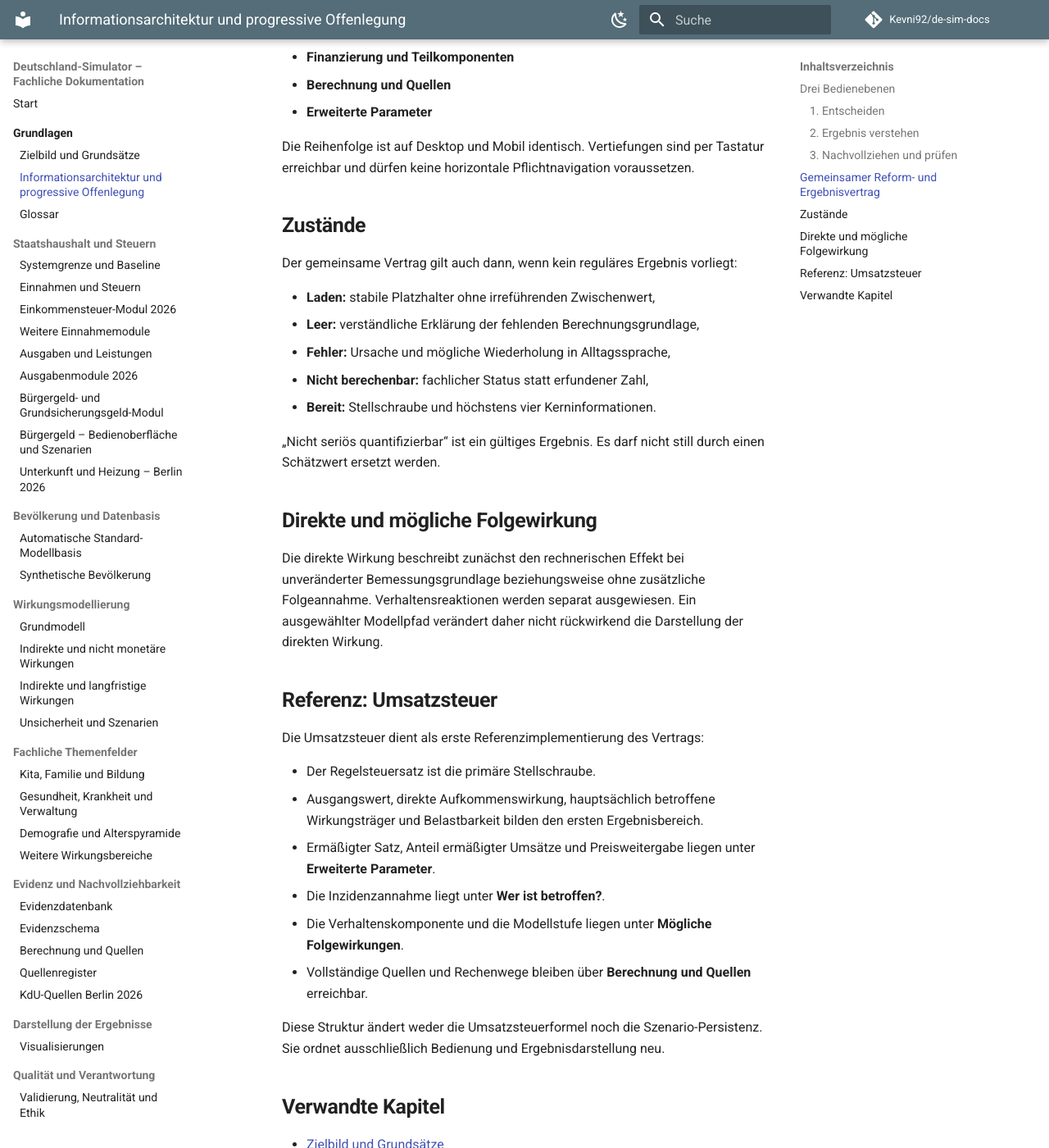
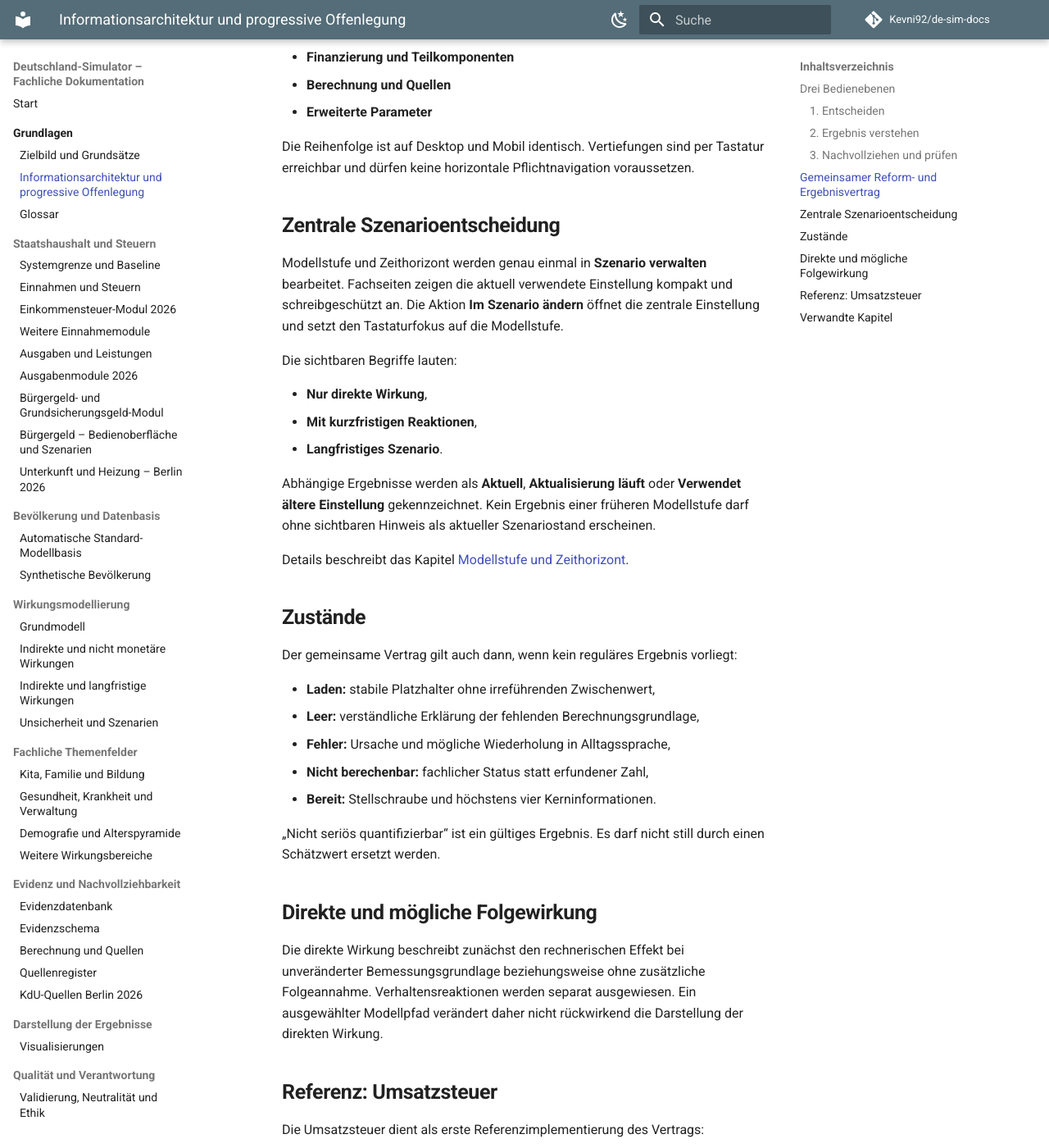
Before and after one commit to Kevni92/de-sim-docs, an MkDocs documentation site: the page built from docs/01-produkt/informationsarchitektur-und-progressive-offenlegung.md, in a window 1280 px wide and 1400 px high, scrolled down 1583 px. Shown: the whole window at 82% size. Built offline with MkDocs 1.6.1 and Material for MkDocs 9.7.7, drawn with Linux system fonts in a browser that asks for light colours; comment, search, counter and statistics services are not loaded; some of the changed text lies outside the part shown.

Commit message:
docs: zentrale Szenarioentscheidung im UI-Vertrag ergänzen (#21)

```diff
--- a/docs/01-produkt/informationsarchitektur-und-progressive-offenlegung.md
+++ b/docs/01-produkt/informationsarchitektur-und-progressive-offenlegung.md
@@ -32,7 +32,7 @@ Bei Bedarf bleiben vollständig erreichbar:
 
 - weitere Parameter und Annahmen,
 - Betroffenheits- und Inzidenzannahmen,
-- mögliche Folgewirkungen und Modellstufen,
+- mögliche Folgewirkungen und der zentrale Berechnungsrahmen,
 - Finanzierung und Teilkomponenten,
 - Quellen, Formeln, Daten- und Rechtsstand,
 - Unsicherheitsannahmen und bekannte Grenzen.
@@ -58,6 +58,20 @@ Unterhalb der Kerninformationen folgen getrennte Vertiefungen:
 
 Die Reihenfolge ist auf Desktop und Mobil identisch. Vertiefungen sind per Tastatur erreichbar und dürfen keine horizontale Pflichtnavigation voraussetzen.
 
+## Zentrale Szenarioentscheidung
+
+Modellstufe und Zeithorizont werden genau einmal in **Szenario verwalten** bearbeitet. Fachseiten zeigen die aktuell verwendete Einstellung kompakt und schreibgeschützt an. Die Aktion **Im Szenario ändern** öffnet die zentrale Einstellung und setzt den Tastaturfokus auf die Modellstufe.
+
+Die sichtbaren Begriffe lauten:
+
+- **Nur direkte Wirkung**,
+- **Mit kurzfristigen Reaktionen**,
+- **Langfristiges Szenario**.
+
+Abhängige Ergebnisse werden als **Aktuell**, **Aktualisierung läuft** oder **Verwendet ältere Einstellung** gekennzeichnet. Kein Ergebnis einer früheren Modellstufe darf ohne sichtbaren Hinweis als aktueller Szenariostand erscheinen.
+
+Details beschreibt das Kapitel [Modellstufe und Zeithorizont](../04-modell/modellstufe-und-zeithorizont.md).
+
 ## Zustände
 
 Der gemeinsame Vertrag gilt auch dann, wenn kein reguläres Ergebnis vorliegt:
@@ -82,7 +96,7 @@ Die Umsatzsteuer dient als erste Referenzimplementierung des Vertrags:
 - Ausgangswert, direkte Aufkommenswirkung, hauptsächlich betroffene Wirkungsträger und Belastbarkeit bilden den ersten Ergebnisbereich.
 - Ermäßigter Satz, Anteil ermäßigter Umsätze und Preisweitergabe liegen unter **Erweiterte Parameter**.
 - Die Inzidenzannahme liegt unter **Wer ist betroffen?**.
-- Die Verhaltenskomponente und die Modellstufe liegen unter **Mögliche Folgewirkungen**.
+- Die Verhaltenskomponente liegt unter **Mögliche Folgewirkungen**; Modellstufe und Zeithorizont werden dort nur angezeigt und zentral im Szenario geändert.
 - Vollständige Quellen und Rechenwege bleiben über **Berechnung und Quellen** erreichbar.
 
 Diese Struktur ändert weder die Umsatzsteuerformel noch die Szenario-Persistenz. Sie ordnet ausschließlich Bedienung und Ergebnisdarstellung neu.
@@ -91,5 +105,6 @@ Diese Struktur ändert weder die Umsatzsteuerformel noch die Szenario-Persistenz
 
 - [Zielbild und Grundsätze](vision-und-grundsaetze.md)
 - [Weitere Einnahmemodule](../02-fiskal/weitere-einnahmemodule.md)
+- [Modellstufe und Zeithorizont](../04-modell/modellstufe-und-zeithorizont.md)
 - [Unsicherheit und Szenarien](../04-modell/unsicherheit-und-szenarien.md)
 - [Berechnung und Quellen](../06-evidenz/berechnungstransparenz.md)
```
Also changed, not shown: other parts of docs/01-produkt/informationsarchitektur-und-progressive-offenlegung.md (+1 -1 lines).
